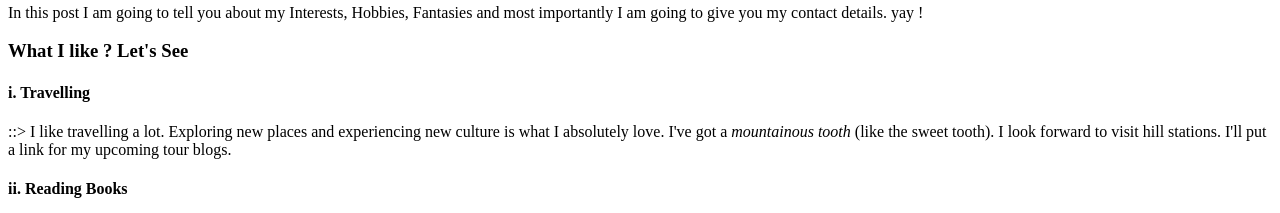
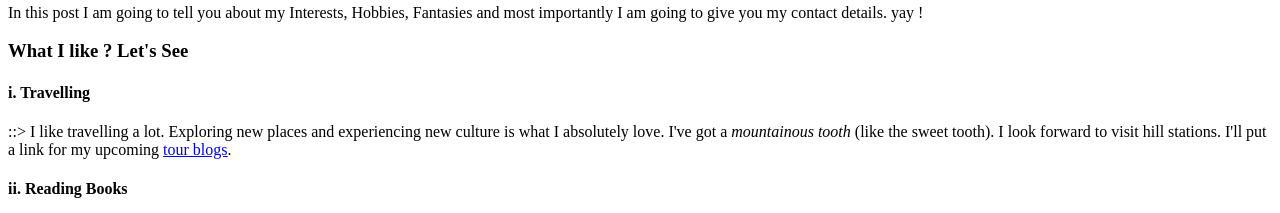
Before and after one commit to ShakyaBera/shakyaBlog.github.io, a plain HTML site: page me.html in a window 1280 px wide. Shown: the part 800-1013 px from the top of the page. Drawn offline with Linux system fonts and the light colour scheme.

Commit message:
Update me.html

```diff
--- a/me.html
+++ b/me.html
@@ -41,7 +41,8 @@
         ::> I like travelling a lot. Exploring new places and experiencing new
         culture is what I absolutely love. I've got a
         <em>mountainous tooth</em> (like the sweet tooth). I look forward to
-        visit hill stations. I'll put a link for my upcoming tour blogs.
+        visit hill stations. I'll put a link for my upcoming
+        <a href="travel.html" target="_blank">tour blogs</a>.
       </p>
       <h4>ii. Reading Books</h4>
       <p>
```
